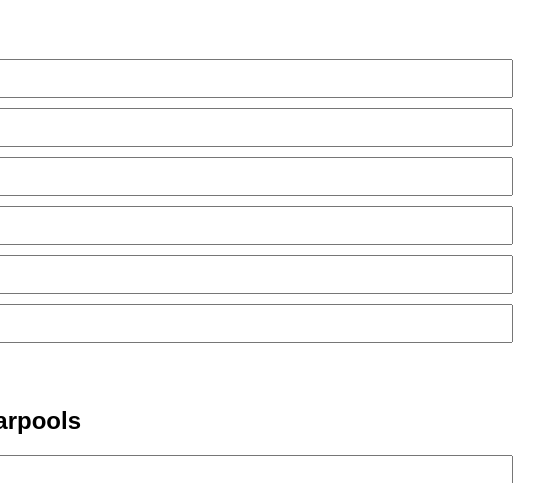
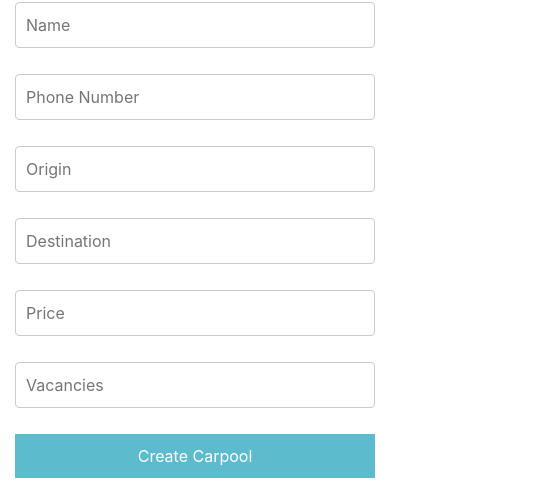
Before and after one commit to shashidhar0902/CarPool, a website: page public/index.html in a window 390 px wide. Shown: the part 74-557 px from the top of the page, 533 px wide, since content can reach past the window. Drawn offline with nearby package versions, Linux system fonts and the light colour scheme; no server answers.

Commit message:
removed id column and added responsiveness

```diff
--- a/public/index.html
+++ b/public/index.html
@@ -5,33 +5,53 @@
     <meta name="viewport" content="width=device-width, initial-scale=1.0">
     <title>Carpool Application</title>
     <link rel="stylesheet" href="styles.css">
+    <link rel="stylesheet" href="https://maxcdn.bootstrapcdn.com/bootstrap/4.5.2/css/bootstrap.min.css">
+
 </head>
 <body>
     <div class="container">
         <h1>Carpool</h1>
 
-        <form id="carpoolForm">
+        <form id="carpoolForm" class="form-container">
+            <div class="form-group">
                 <input type="text" id="name" placeholder="Name" required>
+            </div>
+            <div class="form-group">
                 <input type="text" id="phno" placeholder="Phone Number" required>
+            </div>
+            <div class="form-group">
                 <input type="text" id="origin" placeholder="Origin" required>
+            </div>
+            <div class="form-group">
                 <input type="text" id="destination" placeholder="Destination" required>
+            </div>
+            <div class="form-group">
                 <input type="number" id="price" placeholder="Price" required>
+            </div>
+            <div class="form-group">
                 <input type="number" id="vacancies" placeholder="Vacancies" required>
+            </div>
             <button type="submit">Create Carpool</button>
         </form>
         <div id="message"></div>
 
         <h2>Existing Carpools</h2>
         <div class="search-container">
+            <div class="search-group">
                 <input type="text" id="searchOrigin" placeholder="Search by Origin">
+            </div>
+            <div class="search-group">
                 <input type="text" id="searchDestination" placeholder="Search by Destination">
+            </div>
+            <div class="search-group">
                 <input type="number" id="searchPrice" placeholder="Max Price">
+            </div>
             <button id="searchButton">Search</button>
         </div>
+
         <table id="carpoolTable">
             <thead>
                 <tr>
-                    <th>ID</th>
                     <th>Name</th>
                     <th>Phone</th>
                     <th>Origin</th>
--- a/public/script.js
+++ b/public/script.js
@@ -60,7 +60,6 @@ async function fetchCarpools(origin = '', destination = '', price = null) {
     filteredData.forEach(row => {
         const newRow = tableBody.insertRow();
         newRow.innerHTML = `
-            <td>${row.Id}</td>
             <td>${row.Name}</td>
             <td>${row.phno}</td>
             <td>${row.origin}</td>
--- a/public/styles.css
+++ b/public/styles.css
@@ -1,75 +1,173 @@
+/* Base styles */
 body {
     font-family: Arial, sans-serif;
+    margin: 0;
+    padding: 0;
     background-color: #f4f4f4;
-    display: flex;
-    justify-content: center;
-    align-items: center;
-    height: 100vh;
 }
 
 .container {
+    max-width: 800px;
+    margin: auto;
+    padding: 20px;
     background: white;
-    padding: 20px;
-    border-radius: 5px;
-    box-shadow: 0 0 10px rgba(0, 0, 0, 0.1);
-}
-.container {
-    max-width: 800px; /* Set a max width for the container */
-    margin: auto;
+    border-radius: 8px;
+    box-shadow: 0 2px 5px rgba(0, 0, 0, 0.1);
 }
 
-input {
-    display: block;
-    margin: 10px 0;
+h1, h2 {
+    color: #333;
+}
+
+.form-container {
+    display: flex;
+    flex-wrap: wrap;
+    gap: 10px; /* Space between fields */
+}
+
+.form-group {
+    flex: 1 1 30%; /* Adjusts width of inputs */
+}
+
+input[type="text"],
+input[type="number"],
+button {
     padding: 10px;
-    width: 100%;
-    box-sizing: border-box;
+    border: 1px solid #ccc;
+    border-radius: 4px;
+    width: 100%; /* Full width for inputs */
 }
 
 button {
-    padding: 10px;
-    background-color: #28a745;
+    background-color: #5cbccd;
     color: white;
     border: none;
     cursor: pointer;
 }
 
 button:hover {
-    background-color: #218838;
+    background-color: #76c3d3;
 }
 
-/* Existing styles... */
+/* Responsive styles */
+@media (max-width: 600px) {
+    .form-container {
+        flex-direction: column; /* Stack fields on smaller screens */
+    }
 
+    .form-group {
+        flex: 1 1 100%; /* Full width on mobile */
+    }
+}
+
+.search-container {
+    display: flex;
+    flex-wrap: wrap;
+    gap: 10px; /* Space between search fields */
+    margin-bottom: 20px; /* Space below the search container */
+}
+
+.search-group {
+    flex: 1 1 30%; /* Adjusts width of search inputs */
+}
+
+.search-container input {
+    padding: 10px;
+    border: 1px solid #ccc;
+    border-radius: 4px;
+    width: 100%; /* Full width for inputs */
+}
+
+.search-container button {
+    padding: 10px;
+    background-color: #6dc4cf;
+    color: white;
+    border: none;
+    border-radius: 4px;
+    cursor: pointer;
+    flex: 1 1 100%; /* Full width for the button */
+}
+
+.search-container button:hover {
+    background-color: #4cd0d0;
+}
+
+/* Responsive styles */
+@media (max-width: 600px) {
+    .search-container {
+        flex-direction: column; /* Stack fields on smaller screens */
+    }
+
+    .search-group {
+        flex: 1 1 100%; /* Full width on mobile */
+    }
+}
+
+/* Table styles */
 table {
     width: 100%;
     border-collapse: collapse;
     margin-top: 20px;
+    background-color: white;
+    box-shadow: 0 2px 5px rgba(0, 0, 0, 0.1);
 }
 
 th, td {
-    padding: 10px;
+    padding: 12px;
     text-align: left;
-    border: 1px solid #ddd;
+    border-bottom: 1px solid #ddd;
 }
 
 th {
     background-color: #f2f2f2;
-    font-weight: bold;
+    color: #333;
 }
 
-tr:nth-child(even) {
-    background-color: #f9f9f9;
+tbody tr:hover {
+    background-color: #f5f5f5; /* Highlight row on hover */
 }
 
-tr:hover {
-    background-color: #f1f1f1;
+/* Responsive table */
+@media (max-width: 600px) {
+    table {
+        display: block; /* Allow horizontal scrolling */
+        overflow-x: auto;
+        white-space: nowrap; /* Prevent wrapping of table data */
+    }
 }
 
-.search-container {
-    margin-bottom: 20px;
+h1 {
+    font-size: 2.5em; /* Adjust the font size */
+    color: #2c3e50; /* Dark blue color for text */
+    text-align: center; /* Center the text */
+    margin-top: 20px; /* Space above the heading */
+    margin-bottom: 20px; /* Space below the heading */
+    font-family: 'Arial', sans-serif; /* Font family */
+    text-shadow: 1px 1px 2px rgba(0, 0, 0, 0.2); /* Subtle shadow effect */
 }
 
-.search-container input {
-    margin-right: 10px;
-    padding: 10px;
+/* Responsive design for smaller screens */
+@media (max-width: 600px) {
+    h1 {
+        font-size: 2em; /* Slightly smaller font size on mobile */
+    }
 }
+
+h2 {
+    font-size: 2em; /* Font size for the h2 */
+    color: #34495e; /* A slightly lighter shade of blue */
+    text-align: center; /* Center the text */
+    margin-top: 15px; /* Space above the heading */
+    margin-bottom: 15px; /* Space below the heading */
+    font-family: 'Arial', sans-serif; /* Font family */
+    padding-bottom: 10px; /* Padding below the text */
+    padding-top: 10px;
+
+}
+
+/* Responsive design for smaller screens */
+@media (max-width: 600px) {
+    h2 {
+        font-size: 1.75em; /* Slightly smaller font size on mobile */
+    }
+}
```
Lines whose indentation alone changed are shown as unchanged.
